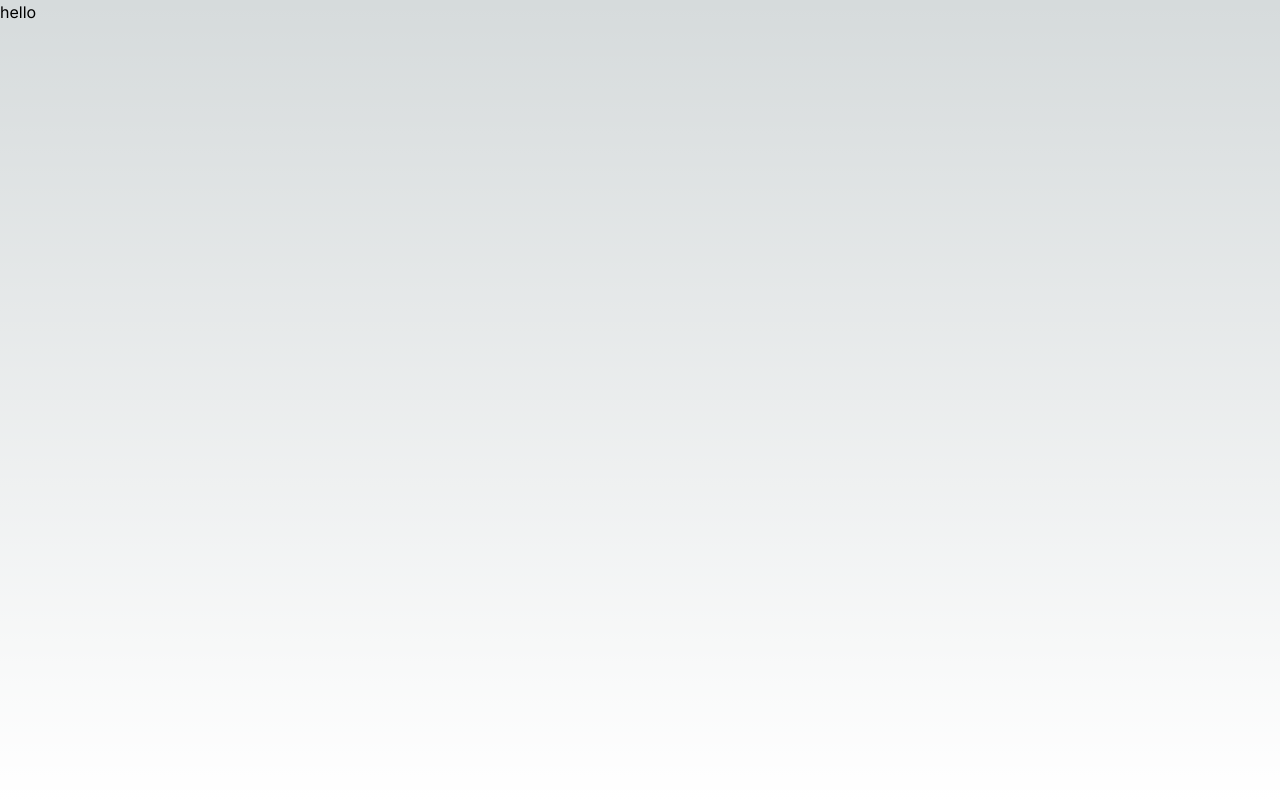
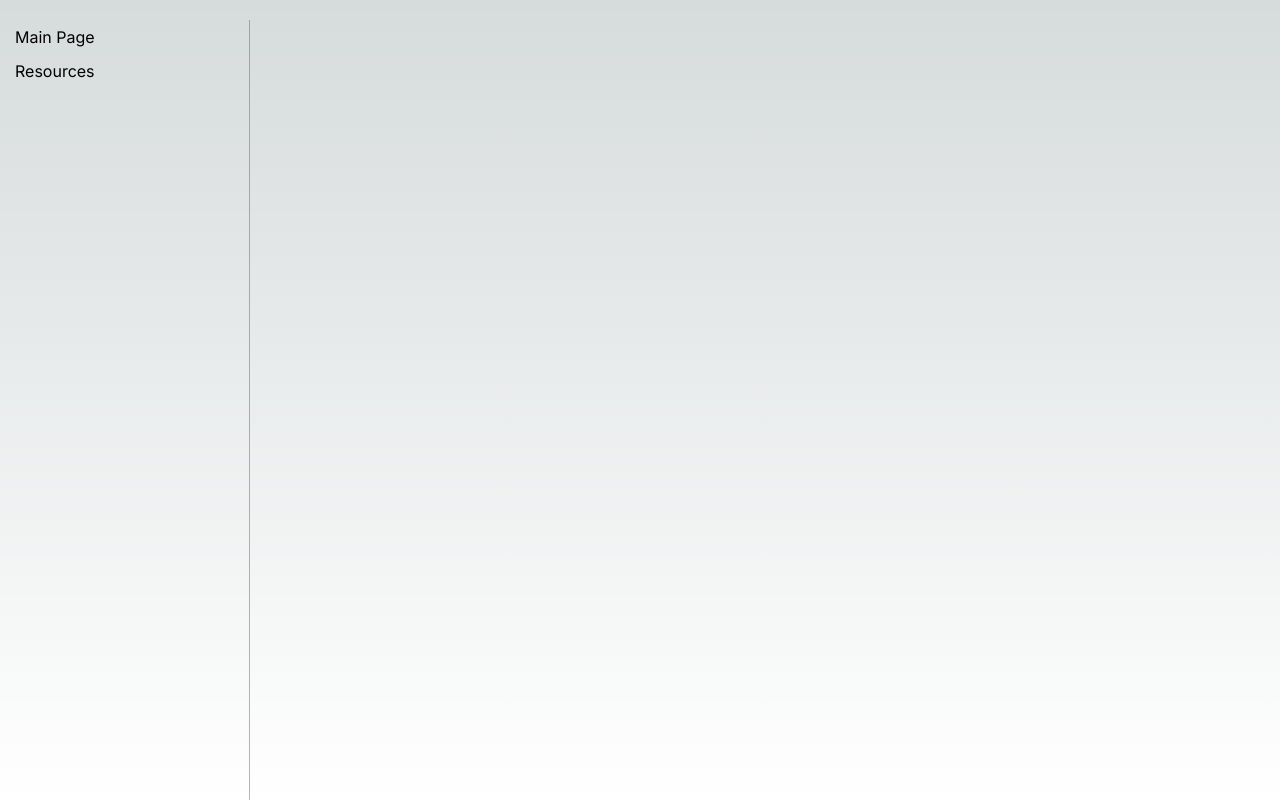
Before and after one commit to blzjmzk/qualtrics-workshops-my-personal-organizer, a Next.js app: page /main-page in a window 1280 px wide. Built offline with nearby package versions, Linux system fonts and the light colour scheme.

Commit message:
Added sidebar

```diff
--- a/src/app/main-page/page.tsx
+++ b/src/app/main-page/page.tsx
@@ -1,3 +1,17 @@
+import Link from "next/link";
+import "./main-page.css";
+
 export default function MainPage() {
-  return <div>hello</div>;
+  return (
+    <section id="MainPage" className="main-page-container">
+      <nav className="sidebar">
+        <Link href="/" className="link">
+          Main Page
+        </Link>
+        <Link href="/resources" className="link">
+          Resources
+        </Link>
+      </nav>
+    </section>
+  );
 }
--- a/src/app/page.tsx
+++ b/src/app/page.tsx
@@ -1,5 +1,5 @@
-import Image from "next/image";
 import MainPage from "./main-page/page";
+import Resources from "./resources/page";
 
 export default function Home() {
   return (
--- a/src/app/resources/page.tsx
+++ b/src/app/resources/page.tsx
@@ -0,0 +1,18 @@
+import Link from "next/link";
+import "./resources.css";
+
+export default function Resources() {
+  return (
+    <section id="MainPage" className="main-page-container">
+      <nav className="sidebar">
+        <Link href="/" className="link">
+          Main Page
+        </Link>
+        <Link href="/resources" className="link">
+          Resources
+        </Link>
+      </nav>
+      Resources
+    </section>
+  );
+}
--- /dev/null
+++ b/src/app/shared/sidebar/sidebar.css
@@ -0,0 +1,8 @@
+.sidebar {
+  grid-area: sidebar;
+  display: flex;
+  flex-direction: column;
+  align-items: flex-start;
+  margin-top: 20px;
+  border-right: 1px solid #706d6d83;
+}
--- /dev/null
+++ b/src/app/shared/sidebar/sidebar.tsx
@@ -0,0 +1,15 @@
+import Link from "next/link";
+import "./sidebar.css";
+
+export function Sidebar() {
+  return (
+    <nav className="sidebar">
+      <Link href="/" className="link">
+        Main Page
+      </Link>
+      <Link href="/resources" className="link">
+        Resources
+      </Link>
+    </nav>
+  );
+}
```
